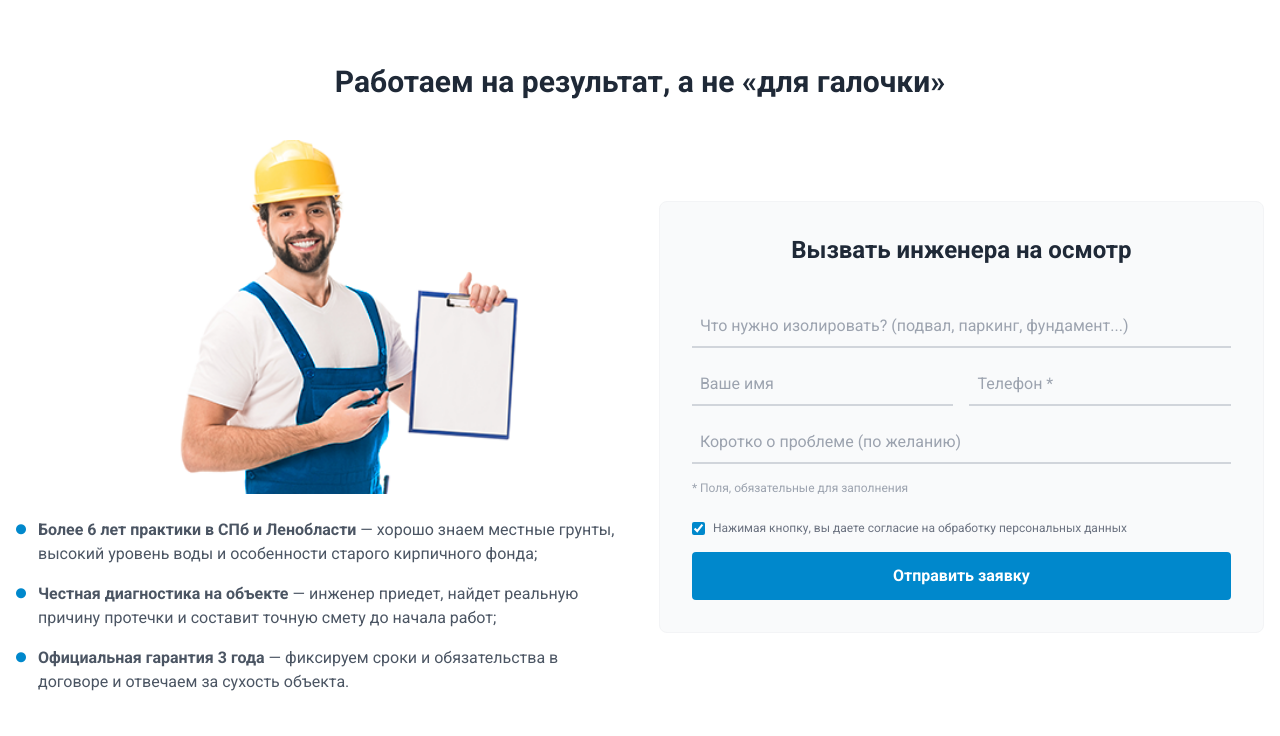
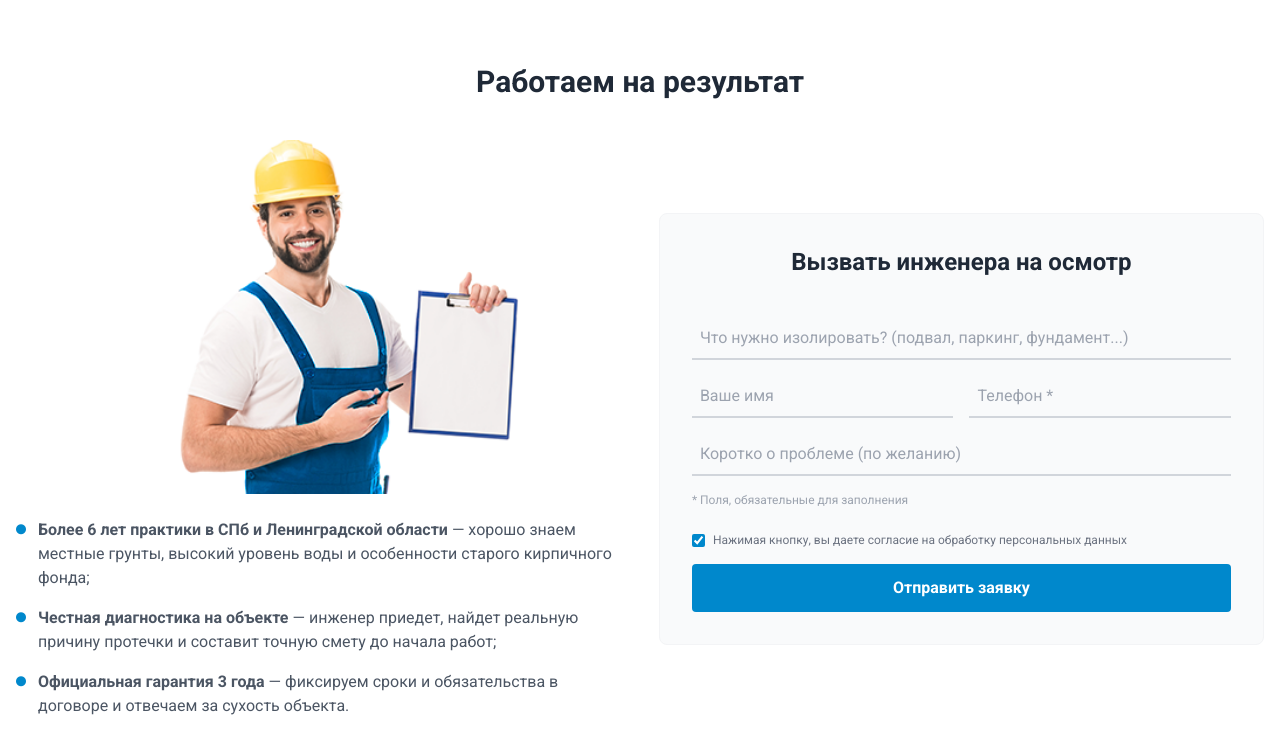
Before and after one commit to shkiperak/websp, a plain HTML site: page index.html in a window 1280 px wide. Shown: the part 624-1360 px from the top of the page. Drawn offline with nearby package versions, Linux system fonts and the light colour scheme.

Commit message:
Update index.html

```diff
--- a/index.html
+++ b/index.html
@@ -173,12 +173,12 @@
     <!-- s2: СТАТЬ КЛИЕНТОМ + ФОРМА -->
     <section id="s2" class="py-16 bg-white">
         <div class="max-w-7xl mx-auto px-4">
-            <h2 class="text-3xl font-bold text-center mb-10">Работаем на результат, а не «для галочки»</h2>
+            <h2 class="text-3xl font-bold text-center mb-10">Работаем на результат</h2>
             <div class="flex flex-col lg:flex-row gap-10 items-center">
                 <div class="w-full lg:w-1/2">
                     <img src="img/rabotnik.png" alt="Специалист по гидроизоляции" class="w-full max-w-md mx-auto mb-6">
                     <ul class="space-y-4 text-gray-600">
-                        <li class="flex items-start gap-3"><i class="fa-solid fa-circle text-brand-blue text-[10px] mt-1.5"></i> <span><strong>Более 6 лет практики в СПб и Ленобласти</strong> — хорошо знаем местные грунты, высокий уровень воды и особенности старого кирпичного фонда;</span></li>
+                        <li class="flex items-start gap-3"><i class="fa-solid fa-circle text-brand-blue text-[10px] mt-1.5"></i> <span><strong>Более 6 лет практики в СПб и Ленинградской области</strong> — хорошо знаем местные грунты, высокий уровень воды и особенности старого кирпичного фонда;</span></li>
                         <li class="flex items-start gap-3"><i class="fa-solid fa-circle text-brand-blue text-[10px] mt-1.5"></i> <span><strong>Честная диагностика на объекте</strong> — инженер приедет, найдет реальную причину протечки и составит точную смету до начала работ;</span></li>
                         <li class="flex items-start gap-3"><i class="fa-solid fa-circle text-brand-blue text-[10px] mt-1.5"></i> <span><strong>Официальная гарантия 3 года</strong> — фиксируем сроки и обязательства в договоре и отвечаем за сухость объекта.</span></li>
                     </ul>
```
